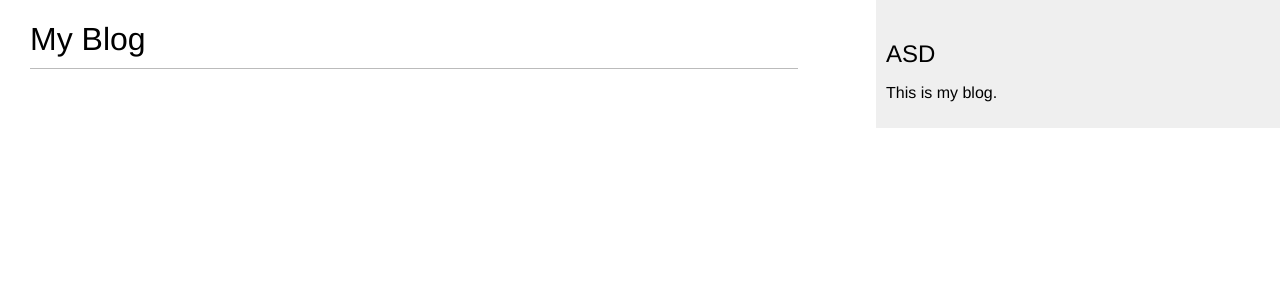
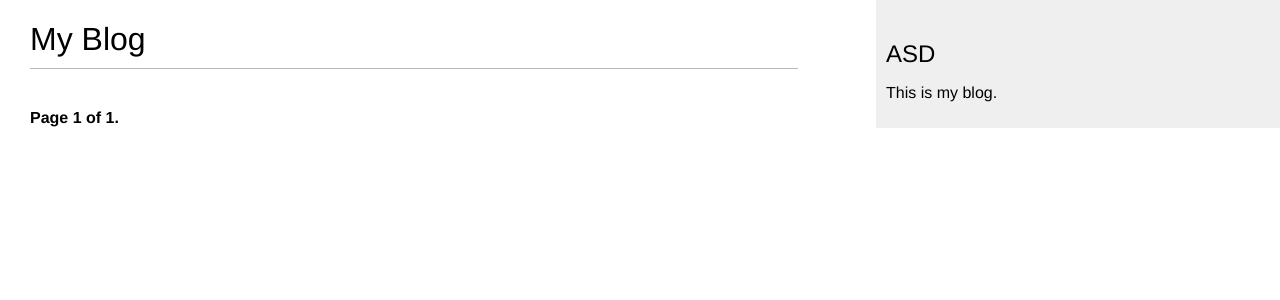
Before and after one commit to ASD-Dragonfly-Lecce/django-asd, a Django app: page /persone/ in a window 1280 px wide. Shown: the top 300 px of the page. Run offline with Django 5.2, Linux system fonts and the light colour scheme; data that the repository does not hold is empty.

Commit message:
aggiungi paginazione risultati

```diff
--- /dev/null
+++ b/asd/persone/templates/pagination.html
@@ -0,0 +1,13 @@
+<div class="pagination">
+    <span class="step-links">
+    {% if page.has_previous %}
+    <a href="?page={{ page.previous_page_number }}">Previous</a>
+    {% endif %}
+    <span class="current">
+    Page {{ page.number }} of {{ page.paginator.num_pages }}.
+    </span>
+    {% if page.has_next %}
+    <a href="?page={{ page.next_page_number }}">Next</a>
+    {% endif %}
+    </span>
+    </div>
--- a/asd/persone/templates/persone/persona/list.html
+++ b/asd/persone/templates/persone/persona/list.html
@@ -13,4 +13,5 @@ Published {{ persona.datanascita }}
 </p>
 {{ persona.note|truncatewords:30|linebreaks }}
 {% endfor %}
+{% include "pagination.html" with page=persone %}
 {% endblock %}
--- a/asd/persone/views.py
+++ b/asd/persone/views.py
@@ -1,11 +1,23 @@
 from django.shortcuts import render, get_object_or_404
+from django.core.paginator import Paginator, EmptyPage, PageNotAnInteger
 from .models import Persona
 
+
 def persona_list(request):
-    persone = Persona.attivo.all()
+    object_list = Persona.attivo.all()
+    paginator = Paginator(object_list, 1)
+    page = request.GET.get('page')
+    try:
+        persone = paginator.page(page)
+    except PageNotAnInteger:
+        # If page is not an integer deliver the first page
+        persone = paginator.page(1)
+    except EmptyPage:
+        persone = paginator.page(paginator.num_pages)
     return render(request,
                   'persone/persona/list.html',
-                  {'persone': persone})
+                  {'page': page,
+                      'persone': persone})
 
 def persona_detail(request, id):
     persona = get_object_or_404(Persona, id=id)
```
